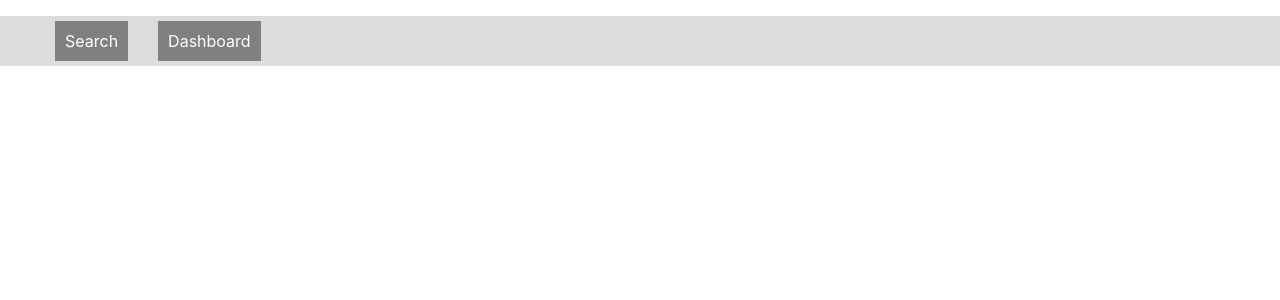
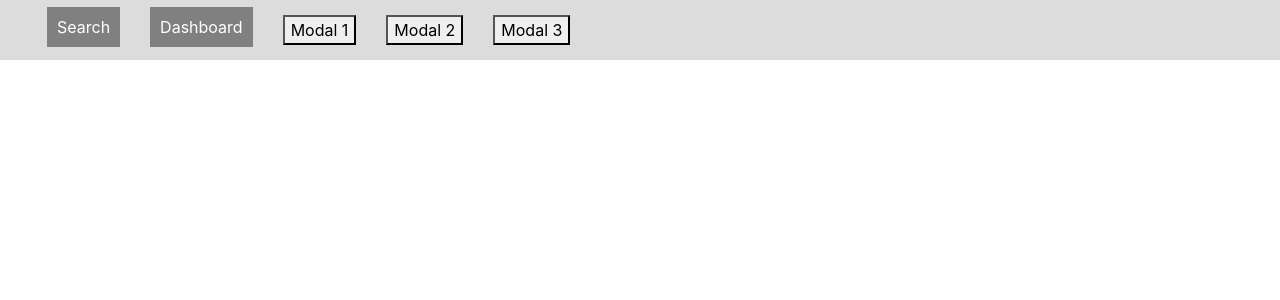
Before and after one commit to harishanjali/searchapicall-redux-toolkit, a React (Create React App) app: page / in a window 1280 px wide. Before the commit this address had no page. Shown: the top 300 px of the page. Built offline with nearby package versions, Linux system fonts and the light colour scheme.

Commit message:
added the modals

```diff
--- a/public/index.html
+++ b/public/index.html
@@ -15,6 +15,7 @@
       user's mobile device or desktop. See https://developers.google.com/web/fundamentals/web-app-manifest/
     -->
     <link rel="manifest" href="%PUBLIC_URL%/manifest.json" />
+    <link href="https://cdn.jsdelivr.net/npm/bootstrap@5.2.0/dist/css/bootstrap.min.css" rel="stylesheet" integrity="sha384-gH2yIJqKdNHPEq0n4Mqa/HGKIhSkIHeL5AyhkYV8i59U5AR6csBvApHHNl/vI1Bx" crossorigin="anonymous">
     <!--
       Notice the use of %PUBLIC_URL% in the tags above.
       It will be replaced with the URL of the `public` folder during the build.
@@ -40,5 +41,7 @@
       To begin the development, run `npm start` or `yarn start`.
       To create a production bundle, use `npm run build` or `yarn build`.
     -->
+    <script src="https://cdn.jsdelivr.net/npm/@popperjs/core@2.11.5/dist/umd/popper.min.js" integrity="sha384-Xe+8cL9oJa6tN/veChSP7q+mnSPaj5Bcu9mPX5F5xIGE0DVittaqT5lorf0EI7Vk" crossorigin="anonymous"></script>
+<script src="https://cdn.jsdelivr.net/npm/bootstrap@5.2.0/dist/js/bootstrap.min.js" integrity="sha384-ODmDIVzN+pFdexxHEHFBQH3/9/vQ9uori45z4JjnFsRydbmQbmL5t1tQ0culUzyK" crossorigin="anonymous"></script>
   </body>
 </html>
--- a/src/App.js
+++ b/src/App.js
@@ -4,15 +4,27 @@ import SearchView  from './features/user/SearchView';
 import {BrowserRouter as Router,Routes,Route} from 'react-router-dom'
 import Header from './features/header/Header';
 import DashboardView from './features/dashboard/DashboardView';
+import Modal from './features/allModal/Modal';
+import Modal1 from './modals/Modal1';
+import {useState} from 'react'
 
 function App() {
+  const [state,setState] = useState({id:'',isactive:false});
+  const showModal = (ids)=>{
+    setState({...state,id:ids,isactive:true})
+  }
+  const closeModal = (ids)=>{
+    setState({...state,id:ids,isactive:false})
+  }
+  const {id,isactive} = state;
   return (
     <Router>
-      <Header/>
+      <Header showModal={showModal}/>
       <Routes>
         <Route path='/search' element={<SearchView/>}></Route>
         <Route path='/dashboard' element={<DashboardView/>}></Route>
       </Routes>
+      <Modal id={id} isactive={isactive} closeModal={closeModal}/>
     </Router>
   );
 }
--- /dev/null
+++ b/src/features/allModal/Modal.js
@@ -0,0 +1,15 @@
+import React from 'react'
+import Modal1 from '../../modals/Modal1'
+import Modal2 from '../../modals/Modal2'
+
+
+export default function Modal(props) {
+    const {id,isactive,closeModal} = props
+    // console.log(isactive);
+  return (
+    <>
+    {isactive && id==='modal1'?<Modal1 closeModal={closeModal}/>:null}
+    {isactive && id==='modal2'?<Modal2 closeModal={closeModal}/>:null}</>
+
+  )
+}
--- a/src/features/header/Header.js
+++ b/src/features/header/Header.js
@@ -1,14 +1,31 @@
 import React from 'react'
 import {Link} from 'react-router-dom'
 import './index.css'
+import ShowModal from '../allModal/Modal'
 
-export default function Header() {
+export default function Header(props) {
+  const {showModal} = props;
   return (
     <ul>
         <li>
         <Link className='link' to='/search'>Search</Link>
         </li>
         <li> <Link className='link' to='/dashboard'>Dashboard</Link></li>
+        <li>
+        <button type="button" className="" onClick={()=>showModal('modal1')}>
+        Modal 1
+        </button>
+        </li>
+        <li>
+        <button type="button" className="" onClick={()=>showModal('modal2')}>
+        Modal 2
+        </button>
+        </li>
+        <li>
+        <button type="button" className="" data-bs-toggle="modal" data-bs-target="#modal3">
+        Modal 3
+        </button>
+        </li>
     </ul>
   )
 }
--- /dev/null
+++ b/src/modals/Modal1.js
@@ -0,0 +1,24 @@
+import React from 'react'
+
+export default function Modal1(props) {
+   const {closeModal} = props
+  return (
+    <div className={`modal d-block`} id="modal1">
+  <div className="modal-dialog">
+    <div className="modal-content">
+      <div className="modal-header">
+        <h5 className="modal-title" id="exampleModalLabel">This is Modal number one</h5>
+        <button type="button" className="btn-close" onClick={()=>closeModal('modal1')}></button>
+      </div>
+      <div className="modal-body">
+        Modal Descritption
+      </div>
+      <div className="modal-footer">
+        <button type="button" className="btn btn-secondary" onClick={()=>closeModal('modal1')}>Close</button>
+        <button type="button" className="btn btn-primary">Save changes</button>
+      </div>
+    </div>
+  </div>
+</div>
+  )
+}
--- /dev/null
+++ b/src/modals/Modal2.js
@@ -0,0 +1,24 @@
+import React from 'react'
+
+export default function Modal2(props) {
+   const {closeModal} = props
+  return (
+    <div className={`modal d-block`} id="modal1">
+  <div className="modal-dialog">
+    <div className="modal-content">
+      <div className="modal-header">
+        <h5 className="modal-title" id="exampleModalLabel">This is Modal number Two</h5>
+        <button type="button" className="btn-close"  onClick={()=>closeModal('modal2')}></button>
+      </div>
+      <div className="modal-body">
+        Modal Descritption
+      </div>
+      <div className="modal-footer">
+        <button type="button" className="btn btn-secondary" onClick={()=>closeModal('modal2')}>Close</button>
+        <button type="button" className="btn btn-primary">Save changes</button>
+      </div>
+    </div>
+  </div>
+</div>
+  )
+}
```
Also changed, not shown: src/features/tooltip/Tooltip.js (+4 -4 lines), src/modals/Modal3.js (added, +23 -0 lines).
